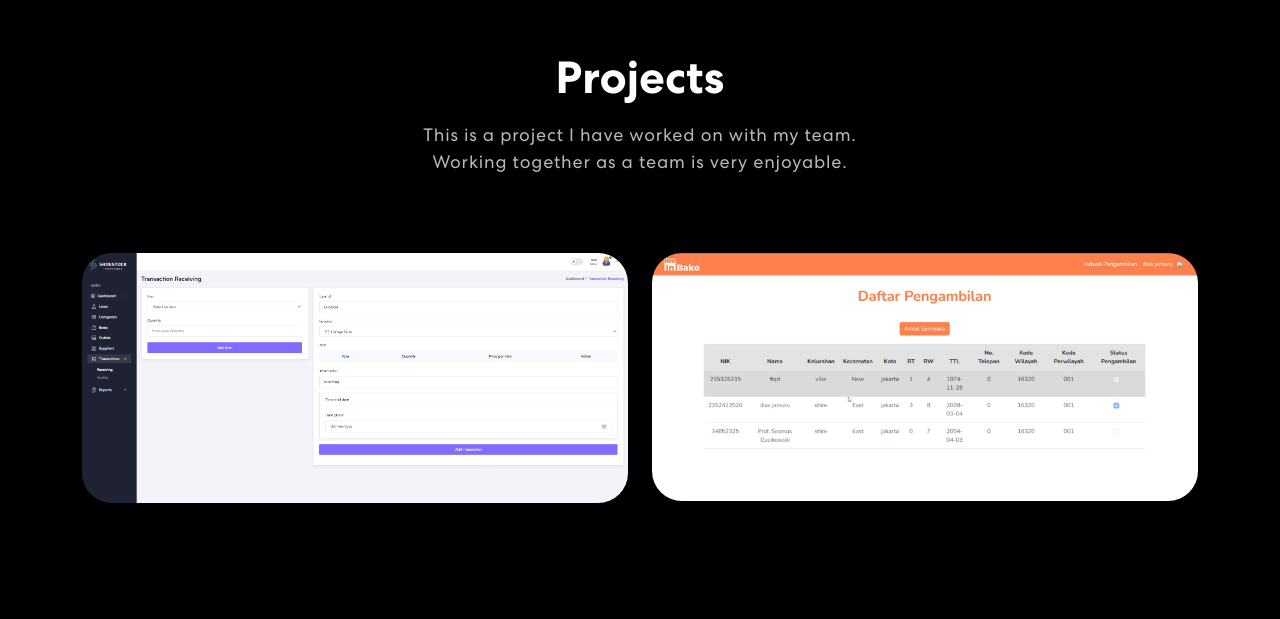
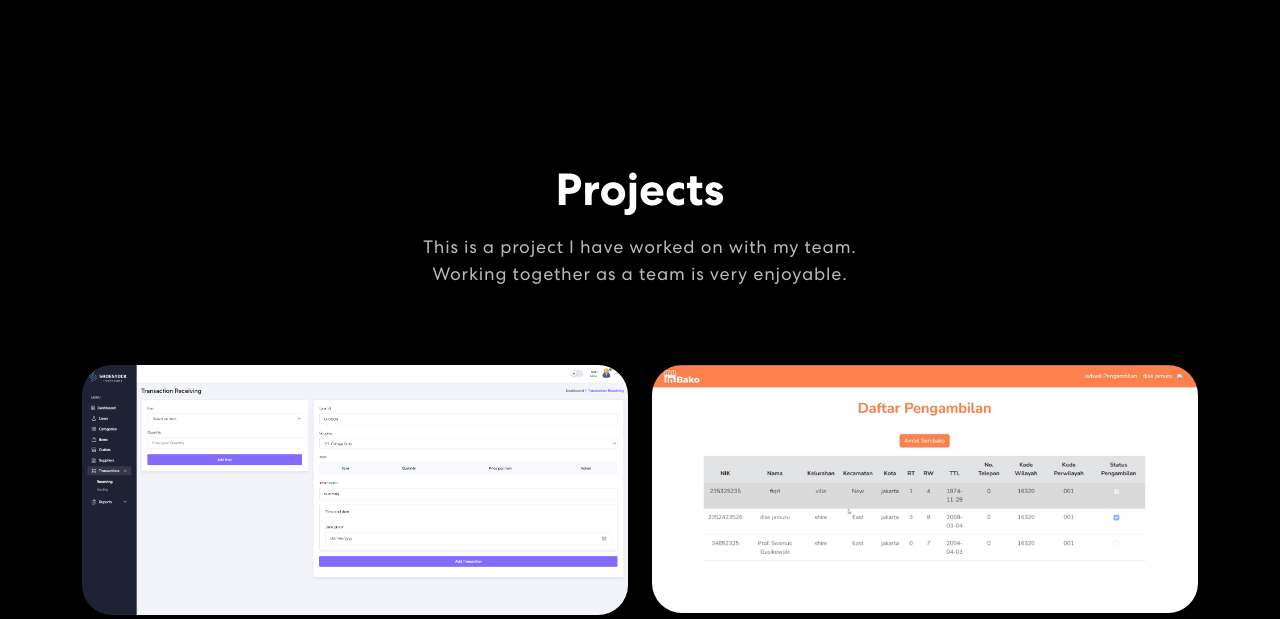
Before and after one commit to dittrmdhn/my-portfolio, a React (Create React App) app: page / in a window 1280 px wide. Shown: the part 2021-2640 px from the top of the page. Built offline with nearby package versions, Linux system fonts and the light colour scheme.

Commit message:
fixed project

```diff
--- a/src/components/Projects.js
+++ b/src/components/Projects.js
@@ -47,7 +47,7 @@ export const Projects = () => {
 	return (
 		<section
 			ref={projectRef}
-			className={`project mt-12 transition-transform duration-500 ${
+			className={`project mt-40 transition-transform duration-500 ${
 				hasScrolled || projectView
 					? "opacity-100 translate-y-0"
 					: "opacity-0 translate-y-20"
```
